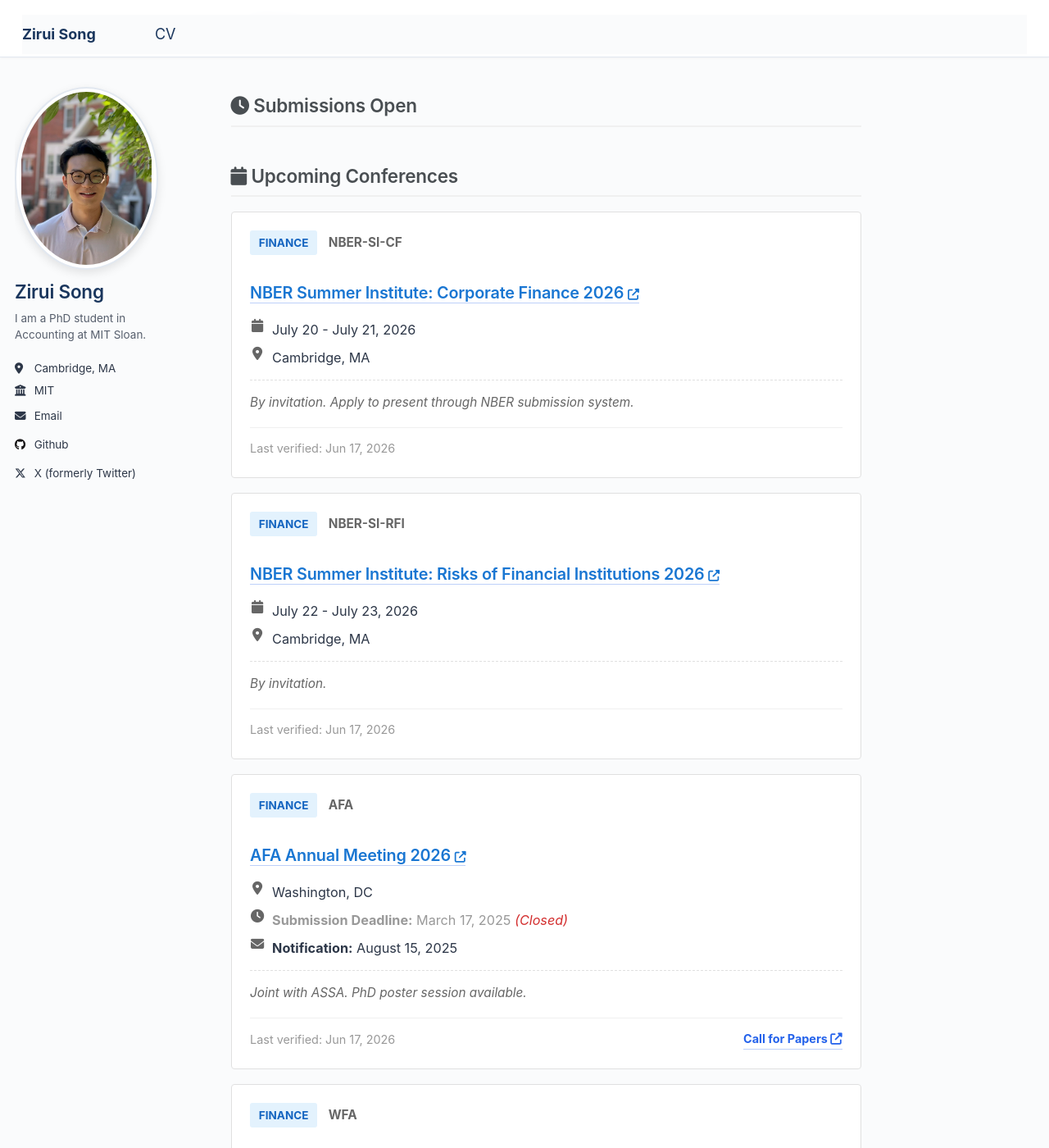
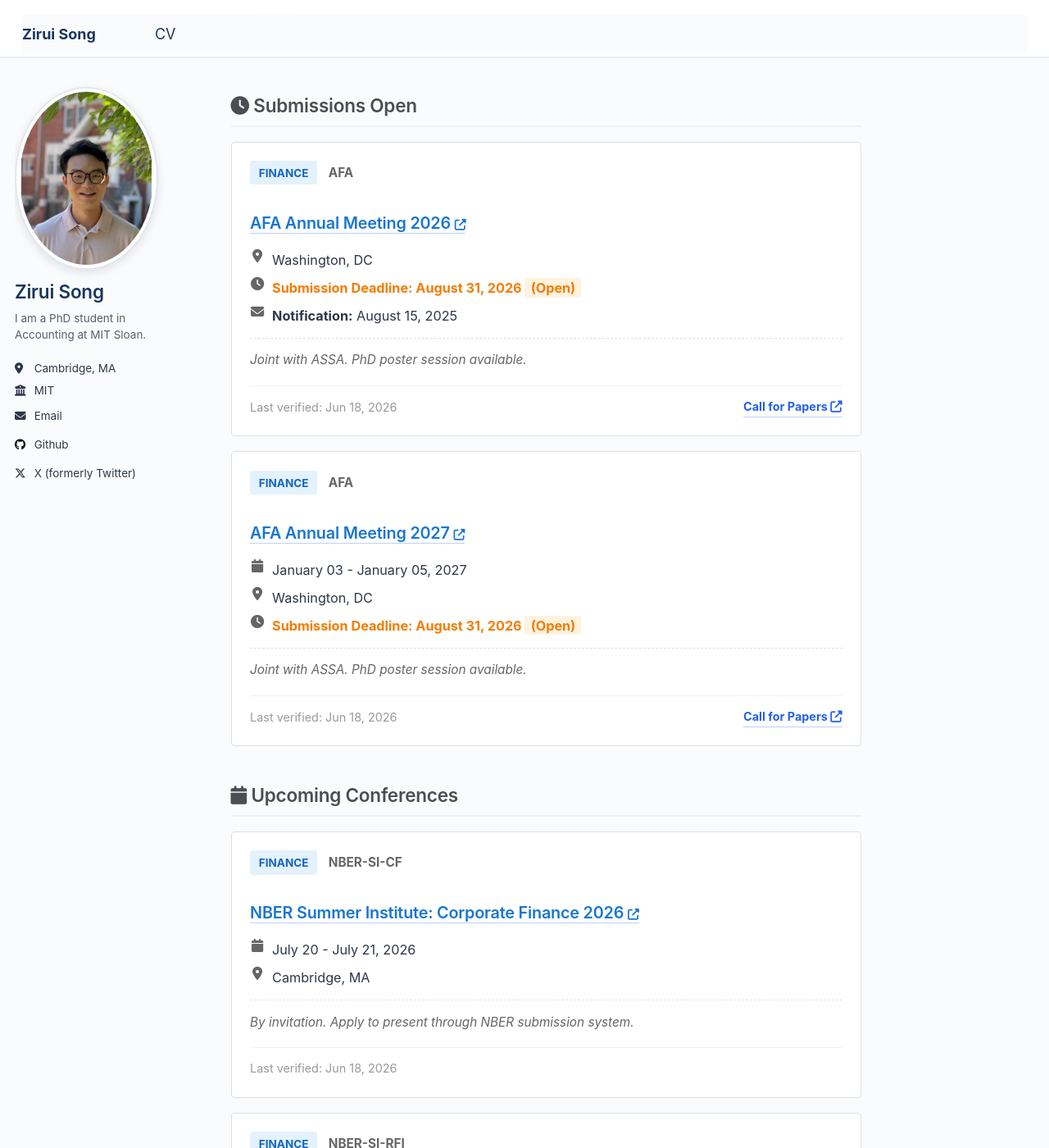
Before and after one commit to zirui-song/zirui-song.github.io, a Jekyll site: the page built from _pages/conferences.md, in a window 1280 px wide and 1400 px high, scrolled down 401 px. Shown: the whole window at 82% size. Built offline with Jekyll 4.4.1, drawn with Linux system fonts in a browser that asks for light colours; some of the changed text lies outside the part shown.

Commit message:
chore: update conference data [automated]
Updated conference deadlines and dates from automated scraper.

```diff
--- a/_data/conferences.yml
+++ b/_data/conferences.yml
@@ -1,26 +1,8 @@
 metadata:
-  last_updated: '2026-06-17T11:04:55.580551+00:00'
+  last_updated: '2026-06-18T10:26:14.284491+00:00'
   scraper_version: 1.0.0
   total_conferences: 21
 conferences:
-- name: AFA Annual Meeting 2026
-  short_name: AFA
-  field: finance
-  category: major
-  year: 2026
-  conference_dates:
-    start: null
-    end: null
-  location: Washington, DC
-  venue: Loews Philadelphia Hotel
-  submission_deadline: '2025-03-17'
-  notification_date: '2025-08-15'
-  website: https://www.afajof.org/annual-meeting
-  cfp_url: https://www.afajof.org/call-for-papers
-  status: submissions_closed
-  notes: Joint with ASSA. PhD poster session available.
-  source: scraped
-  last_verified: '2026-06-17'
 - name: WFA Annual Meeting 2026
   short_name: WFA
   field: finance
@@ -39,7 +21,7 @@ conferences:
   status: submissions_closed
   notes: Paper submission via SSRN
   source: scraped
-  last_verified: '2026-06-17'
+  last_verified: '2026-06-18'
 - name: EFA Annual Meeting 2026
   short_name: EFA
   field: finance
@@ -56,7 +38,7 @@ conferences:
   status: submissions_closed
   notes: 53rd EFA Annual Meeting. Members get one free submission.
   source: scraped
-  last_verified: '2026-06-17'
+  last_verified: '2026-06-18'
 - name: CICF Annual Conference 2026
   short_name: CICF
   field: finance
@@ -72,7 +54,7 @@ conferences:
   status: submissions_closed
   notes: 'Conference Chair: Jiang Wang (MIT). Program Chair: Neng Wang (CKGSB).'
   source: manual
-  last_verified: '2026-06-17'
+  last_verified: '2026-06-18'
 - name: AAA Annual Meeting 2026
   short_name: AAA
   field: accounting
@@ -88,7 +70,7 @@ conferences:
   status: submissions_closed
   notes: AAA Global Connect. Largest accounting conference. Multiple sections.
   source: manual
-  last_verified: '2026-06-17'
+  last_verified: '2026-06-18'
 - name: FMA Annual Meeting 2026
   short_name: FMA
   field: finance
@@ -103,23 +85,7 @@ conferences:
   website: https://www.fma.org/
   status: submissions_closed
   source: manual
-  last_verified: '2026-06-17'
-- name: AFA Annual Meeting 2027
-  short_name: AFA
-  field: finance
-  category: major
-  year: 2027
-  conference_dates:
-    start: '2027-01-03'
-    end: '2027-01-05'
-  location: Washington, DC
-  submission_deadline: '2026-03-16'
-  website: https://www.afajof.org/annual-meeting
-  status: submissions_closed
-  notes: Joint with ASSA. PhD poster session available.
-  source: scraped
-  last_verified: '2026-06-17'
-  cfp_url: https://www.afajof.org/call-for-papers
+  last_verified: '2026-06-18'
 - name: JAE Conference 2026
   short_name: JAE
   field: accounting
@@ -135,7 +101,7 @@ conferences:
   status: submissions_closed
   notes: Journal of Accounting and Economics conference. Invitation-only.
   source: manual
-  last_verified: '2026-06-17'
+  last_verified: '2026-06-18'
 - name: NFA Annual Meeting 2026
   short_name: NFA
   field: finance
@@ -149,7 +115,41 @@ conferences:
   website: https://www.northernfinanceassociation.org/
   status: submissions_closed
   source: manual
-  last_verified: '2026-06-17'
+  last_verified: '2026-06-18'
+- name: AFA Annual Meeting 2026
+  short_name: AFA
+  field: finance
+  category: major
+  year: 2026
+  conference_dates:
+    start: null
+    end: null
+  location: Washington, DC
+  venue: Loews Philadelphia Hotel
+  submission_deadline: '2026-08-31'
+  notification_date: '2025-08-15'
+  website: https://www.afajof.org/annual-meeting
+  cfp_url: https://www.afajof.org/call-for-papers
+  status: submissions_open
+  notes: Joint with ASSA. PhD poster session available.
+  source: scraped
+  last_verified: '2026-06-18'
+- name: AFA Annual Meeting 2027
+  short_name: AFA
+  field: finance
+  category: major
+  year: 2027
+  conference_dates:
+    start: '2027-01-03'
+    end: '2027-01-05'
+  location: Washington, DC
+  submission_deadline: '2026-08-31'
+  website: https://www.afajof.org/annual-meeting
+  status: submissions_open
+  notes: Joint with ASSA. PhD poster session available.
+  source: scraped
+  last_verified: '2026-06-18'
+  cfp_url: https://www.afajof.org/call-for-papers
 - name: 'NBER Summer Institute: Corporate Finance 2026'
   short_name: NBER-SI-CF
   field: finance
@@ -164,7 +164,7 @@ conferences:
   status: upcoming
   notes: By invitation. Apply to present through NBER submission system.
   source: manual
-  last_verified: '2026-06-17'
+  last_verified: '2026-06-18'
 - name: 'NBER Summer Institute: Risks of Financial Institutions 2026'
   short_name: NBER-SI-RFI
   field: finance
@@ -179,7 +179,7 @@ conferences:
   status: upcoming
   notes: By invitation.
   source: manual
-  last_verified: '2026-06-17'
+  last_verified: '2026-06-18'
 - name: MFA Annual Meeting 2026
   short_name: MFA
   field: finance
@@ -195,7 +195,7 @@ conferences:
   status: past
   notes: 'Keynotes: Raghuram Rajan (Chicago) and Itay Goldstein (Penn)'
   source: manual
-  last_verified: '2026-06-17'
+  last_verified: '2026-06-18'
 - name: FARS Midyear Meeting 2026
   short_name: FARS
   field: accounting
@@ -212,7 +212,7 @@ conferences:
   notes: Financial Accounting and Reporting Section. Keynote panel on Risk and Resilience
     in Research Careers.
   source: manual
-  last_verified: '2026-06-17'
+  last_verified: '2026-06-18'
 - name: Lone Star Accounting Research Conference 2026
   short_name: Lone Star
   field: accounting
@@ -227,7 +227,7 @@ conferences:
   status: past
   notes: Joint conference of Texas accounting programs.
   source: manual
-  last_verified: '2026-06-17'
+  last_verified: '2026-06-18'
 - name: HARC 2026
   short_name: HARC
   field: accounting
@@ -242,7 +242,7 @@ conferences:
   status: past
   notes: Hawaii Accounting Research Conference. Submission via email to organizers.
   source: manual
-  last_verified: '2026-06-17'
+  last_verified: '2026-06-18'
 - name: FIRS Annual Conference 2026
   short_name: FIRS
   field: finance
@@ -260,7 +260,7 @@ conferences:
   notes: $100 submission fee. PhD sessions deadline Feb 15, 2026. $5,000 JFI/FIRS
     best paper award.
   source: manual
-  last_verified: '2026-06-17'
+  last_verified: '2026-06-18'
 - name: SFS Cavalcade North America 2026
   short_name: SFS
   field: finance
@@ -277,7 +277,7 @@ conferences:
   notes: $75 submission fee. PhD student fee waiver available. Dual submission to
     RCFS/RAPS.
   source: manual
-  last_verified: '2026-06-17'
+  last_verified: '2026-06-18'
 - name: JAR Conference 2026
   short_name: JAR
   field: accounting
@@ -294,7 +294,7 @@ conferences:
   notes: 61st Ray Ball JAR Conference. Papers selected are published in conference
     issue.
   source: manual
-  last_verified: '2026-06-17'
+  last_verified: '2026-06-18'
 - name: RAS Conference 2026
   short_name: RAS
   field: accounting
@@ -309,7 +309,7 @@ conferences:
   status: past
   notes: Review of Accounting Studies conference
   source: manual
-  last_verified: '2026-06-17'
+  last_verified: '2026-06-18'
 - name: Trans-Atlantic Doctoral Conference 2026
   short_name: TADC
   field: finance
@@ -324,7 +324,7 @@ conferences:
   status: past
   notes: PhD student focused. London Business School.
   source: manual
-  last_verified: '2026-06-17'
+  last_verified: '2026-06-18'
 - name: NBER Corporate Finance Program Meeting (Spring 2026)
   short_name: NBER-CF
   field: finance
@@ -339,4 +339,4 @@ conferences:
   status: past
   notes: By invitation. Papers circulated to program members.
   source: manual
-  last_verified: '2026-06-17'
+  last_verified: '2026-06-18'
```
